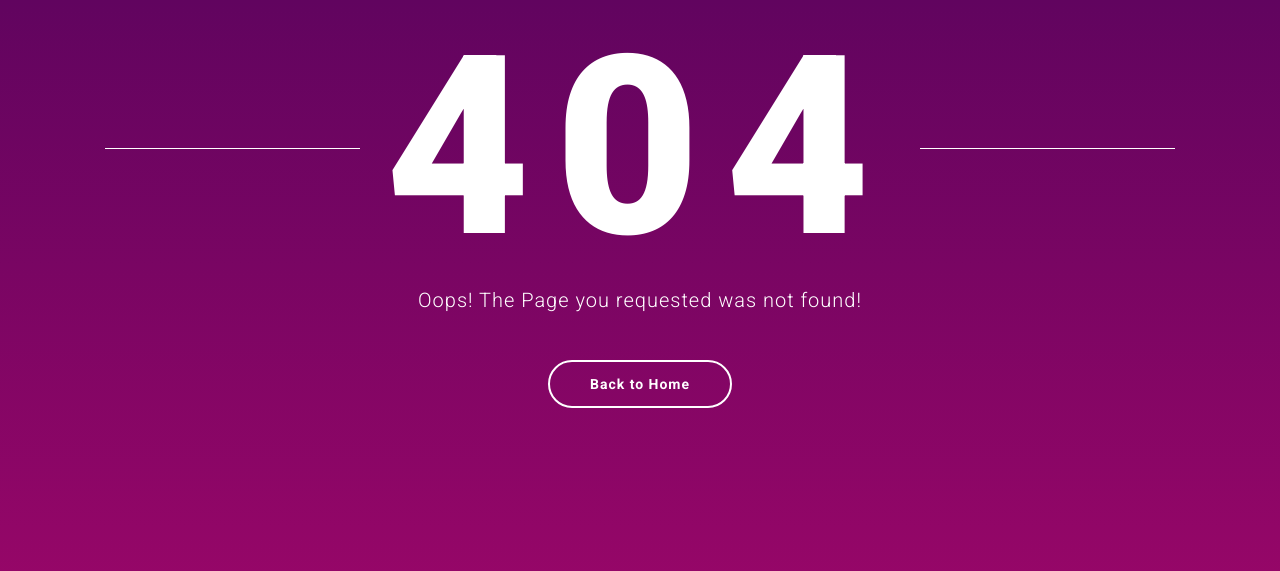
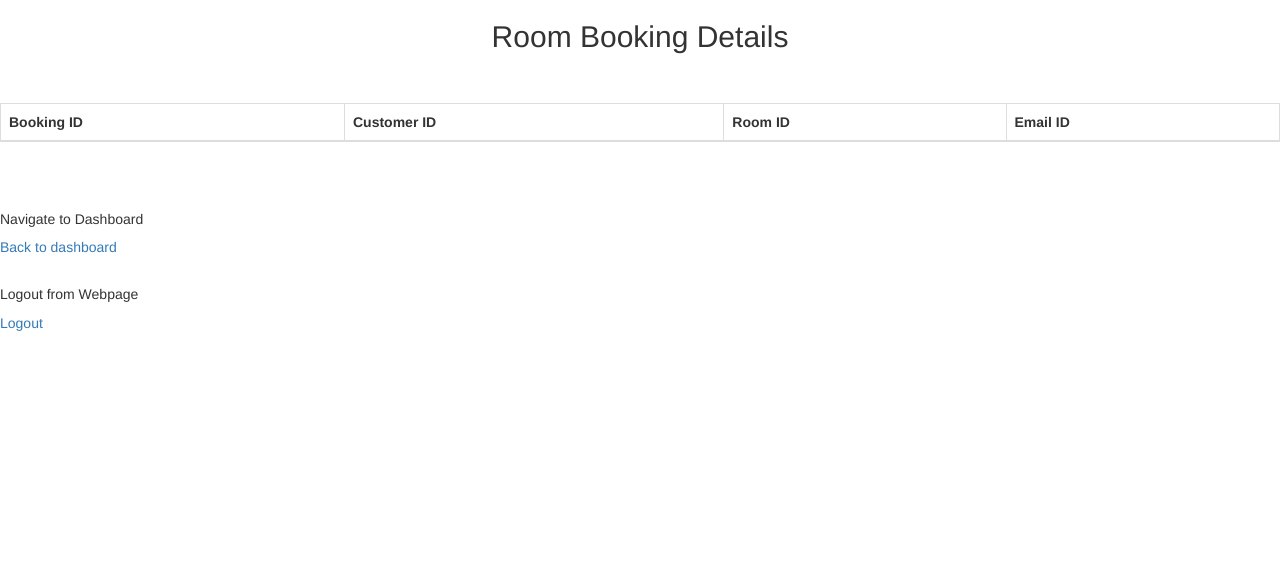
Before and after one commit to mahas500/Hotel-Booking-website-using-Javascript-and-Python, a Flask app: page /RoomBookingPage in a window 1280 px wide. Shown: the top 571 px of the page. Run offline with Flask 2, Linux system fonts and the light colour scheme; lists and menus that the app fills with data are empty; parts of the project's set-up code (start-up, migrations or seed data) failed here and were passed over; some libraries are stand-ins or nearby versions.

Commit message:
room booking dashboard created for admin

```diff
--- a/hotel-Backend/controller/CustomerController.py
+++ b/hotel-Backend/controller/CustomerController.py
@@ -98,7 +98,6 @@ def customerLogin():
     return wsResponse
 
 
-
 @app.route("/userLoginPage", methods=['GET'])
 def userLoginPage():
     return render_template('UserLogin.html')
--- a/hotel-Backend/controller/RoomController.py
+++ b/hotel-Backend/controller/RoomController.py
@@ -144,9 +144,13 @@ def addRoomFromtheForm():
     responseData = roomService.addRoom(room_number, price, Average_Rating, facilities,image)
 
     return redirect(url_for('adminDashboard'))
-    #return "Room Added successfully"
 
 
 @app.route('/addRoomFromForm')
 def addRoomFromForm():
     return render_template('addRoomFromForm.html')
+
+
+@app.route('/RoomBookingPage')
+def RoomBookingPage():
+    return render_template('RoomBookingPage.html')
--- /dev/null
+++ b/hotel-Backend/templates/RoomBookingPage.html
@@ -0,0 +1,70 @@
+<!DOCTYPE html>
+<html lang="en">
+<head>
+    <link rel="stylesheet" href="https://maxcdn.bootstrapcdn.com/bootstrap/3.3.7/css/bootstrap.min.css">
+</head>
+<body>
+
+<h2 align="center">Room Booking Details</h2>
+<br>
+<br>
+<table class="table table-striped table-dark table-bordered table-hover">
+  <thead class="thead-dark">
+    <tr>
+      <th>Booking ID</th>
+       <th>Customer ID</th>
+        <th>Room ID</th>
+        <th>Email ID</th>
+    </tr>
+  </thead>
+{% for x in session['BookingsDataAdmin'] %}
+  <tbody>
+
+    <tr>
+{% for key, value in x.items() %}
+    {% if key=='booking_id' %}
+        <td align="center"> {{ value }} </td>
+    {% endif %}
+{% endfor %}
+
+        {% for key, value in x.items() %}
+    {% if key=='booking_id' %}
+        <td align="center"> {{ value }} </td>
+    {% endif %}
+{% endfor %}
+
+        {% for key, value in x.items() %}
+    {% if key=='room_id' %}
+        <td align="center"> {{ value }} </td>
+    {% endif %}
+{% endfor %}
+
+        {% for key, value in x.items() %}
+    {% if key=='email' %}
+        <td align="center"> {{ value }} </td>
+    {% endif %}
+{% endfor %}
+    </tr>
+  </tbody>
+
+{% endfor %}
+</table>
+<br>
+<br>
+<div>
+    <span>
+        <h5>Navigate to Dashboard</h5>
+
+    <a class="active" href="{{ url_for('adminDashboard') }}">Back to dashboard</a>
+    </span>
+    <br>
+    <br>
+        <span>
+            <h5>Logout from Webpage</h5>
+
+    <a href="{{ url_for('adminLogoutPage') }}">Logout</a>
+    </span>
+</div>
+
+</body>
+</html>
--- a/hotel-Backend/templates/adminDashboardMainContent.html
+++ b/hotel-Backend/templates/adminDashboardMainContent.html
@@ -28,6 +28,7 @@
   <a class="logo">FastRoomBook.com</a>
   <div class="header-right">
     <a class="active" href="{{ url_for('addRoomFromForm') }}">Add Room</a>
+      <a href="{{ url_for('RoomBookingPage') }}">Room Bookings</a>
       <a href="{{ url_for('deleteRoomPage') }}">Delete Room</a>
       <a href="{{ url_for('adminLogoutPage') }}">Logout</a>
   </div>
```
Also changed, not shown: hotel-Backend/DAO/RoomDAO.py (+0 -20 lines), hotel-Backend/Service/RoomService.py (+1 -11 lines).
